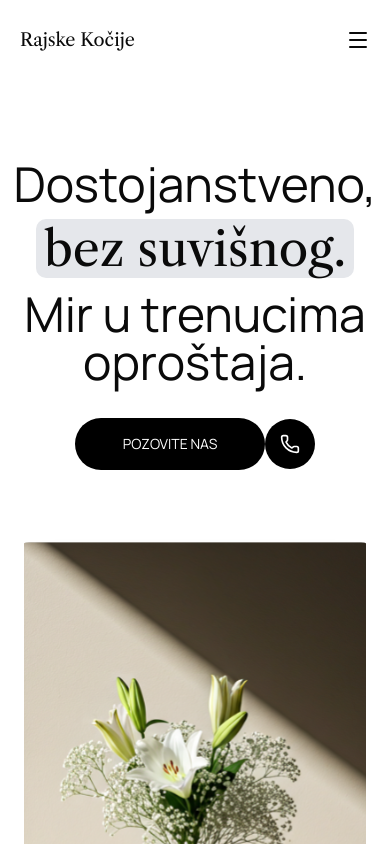
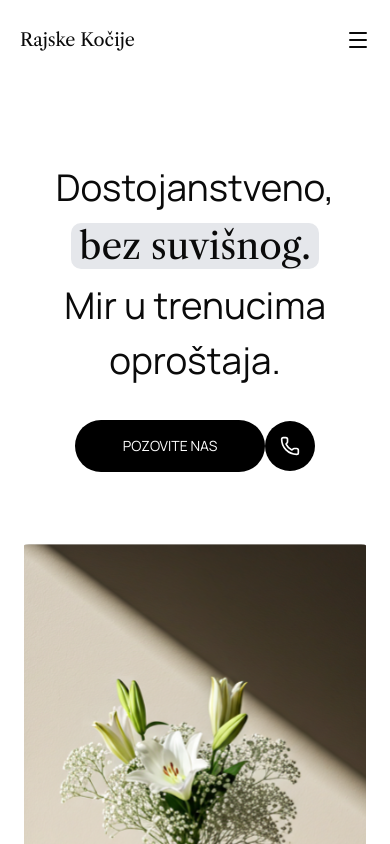
Before and after one commit to matkethekid/rajske-kocije-ui, a Next.js app: page / in a window 390 px wide. Shown: the top 844 px of the page. Built offline with nearby package versions, Linux system fonts and the light colour scheme.

Commit message:
fixed responsive for ContactForm.tsx and Footer.tsx

```diff
--- a/app/page.tsx
+++ b/app/page.tsx
@@ -20,10 +20,10 @@
 
 export default function Home() {
   return (
-  <div className="relative">
+  <div className="relative w-full min-h-screen">
     <Navbar/>
-    <main className="min-h-screen flex flex-col items-center justify-center py-20">
-      <div className="text-center text-5xl">
+    <main className="flex-1 flex flex-col items-center justify-center py-20">
+      <div className="text-center text-[2.30rem] md:text-5xl">
         <h1>Dostojanstveno, <span className={`bg-gray-200 px-2 ${libre.className} rounded-lg whitespace-nowrap leading-[1.7]`}>bez suvišnog.</span><br />Mir u trenucima oproštaja.</h1>
       </div>
       <div className="mt-8 flex items-center">
--- a/components/ContactForm.tsx
+++ b/components/ContactForm.tsx
@@ -16,19 +16,19 @@
     const [email, setEmail] = useState<string>("");
     const [service, setService] = useState<string>("");
     return (
-        <form className="w-full flex flex-col gap-5 max-w-5xl p-5">
+        <form className="w-full flex flex-col gap-5 lg:max-w-5xl lg:p-5">
             <div className="flex flex-col lg:flex-row gap-3">
-                <div className="flex flex-col gap-3 justify-start items-start">
+                <div className="flex flex-col gap-3 justify-start items-start w-full lg:w-fit">
                     <label htmlFor="ime" className="uppercase text-sm">ime</label>
-                    <input type="text" placeholder="Vaše puno ime i prezime" className="ring-0 pb-2 border border-black/20 border-t-transparent border-l-transparent border-r-transparent focus-visible:outline-0 text-sm" name="ime" required onChange={(e) => setName(e.target.value)}/>
+                    <input type="text" placeholder="Vaše puno ime i prezime" className="w-full ring-0 pb-2 border border-black/20 border-t-transparent border-l-transparent border-r-transparent focus-visible:outline-0 text-sm" name="ime" required onChange={(e) => setName(e.target.value)}/>
                 </div>
                 <div className="flex flex-col gap-3 justify-start items-start">
                     <label htmlFor="email" className="uppercase text-sm">email</label>
-                    <input type="email" placeholder="email@primer.com" className="ring-0 pb-2 border border-black/20 border-t-transparent border-l-transparent border-r-transparent focus-visible:outline-0 text-sm" name="email" required onChange={(e) => setEmail(e.target.value)}/>
+                    <input type="email" placeholder="email@primer.com" className="w-full ring-0 pb-2 border border-black/20 border-t-transparent border-l-transparent border-r-transparent focus-visible:outline-0 text-sm" name="email" required onChange={(e) => setEmail(e.target.value)}/>
                 </div>
             </div>
             <div className="flex flex-col lg:flex-row gap-3">
-                <div className="flex flex-col gap-3 justify-start items-start w-[60%]">
+                <div className="flex flex-col gap-3 justify-start items-start lg:w-[60%]">
                     <label htmlFor="usluga" className="uppercase text-sm">usluga</label>
                     <Select value={service} onValueChange={setService}>
                         <SelectTrigger className="w-full border-black/20 border-t-transparent border-l-transparent border-r-transparent rounded-none placeholder:p-10 focus-visible:ring-0 outline-none">
@@ -47,7 +47,7 @@
                 </div>
             </div>
             <div className="flex flex-col lg:flex-row gap-3">
-                <div className="flex flex-col gap-3 justify-start items-start w-[60%]">
+                <div className="flex flex-col gap-3 justify-start items-start lg:w-[60%]">
                     <label htmlFor="usluga" className="uppercase text-sm">poruka</label>
                     <Textarea placeholder="Vaša poruka ovde..." className="min-h-37.5 focus-visible:ring-0 border-black/20 border"></Textarea>
                 </div>
--- a/components/Footer.tsx
+++ b/components/Footer.tsx
@@ -11,7 +11,7 @@
 
 function Footer() {
     return (
-        <footer className="w-full theme-footer bg-background mt-auto">
+        <footer className="w-full theme-footer bg-background">
             <div className="max-w-5xl h-full flex flex-col justify-between mx-auto pt-3 pb-3">
                 <div className="flex flex-col lg:flex-row justify-between gap-10 lg:gap-3 pt-10 lg:pt-20 pb-20 pl-5 pr-5">
                     <div className="flex flex-col">
--- a/components/PreFooter.tsx
+++ b/components/PreFooter.tsx
@@ -4,7 +4,7 @@
 
 function PreFooter() {
     return (
-        <section className="bg-[#E5E2DA] rounded-lg p-12 mb-10 text-center w-100 md:w-200">
+        <section className="bg-[#E5E2DA] rounded-lg p-12 text-center">
             <div className="flex flex-col items-center mb-8">
                 <h2 className="text-3xl font-serif mb-4">Tu smo za Vas, 24/7.</h2>
                 <p className="max-w-xl text-gray-600 leading-relaxed">
```
